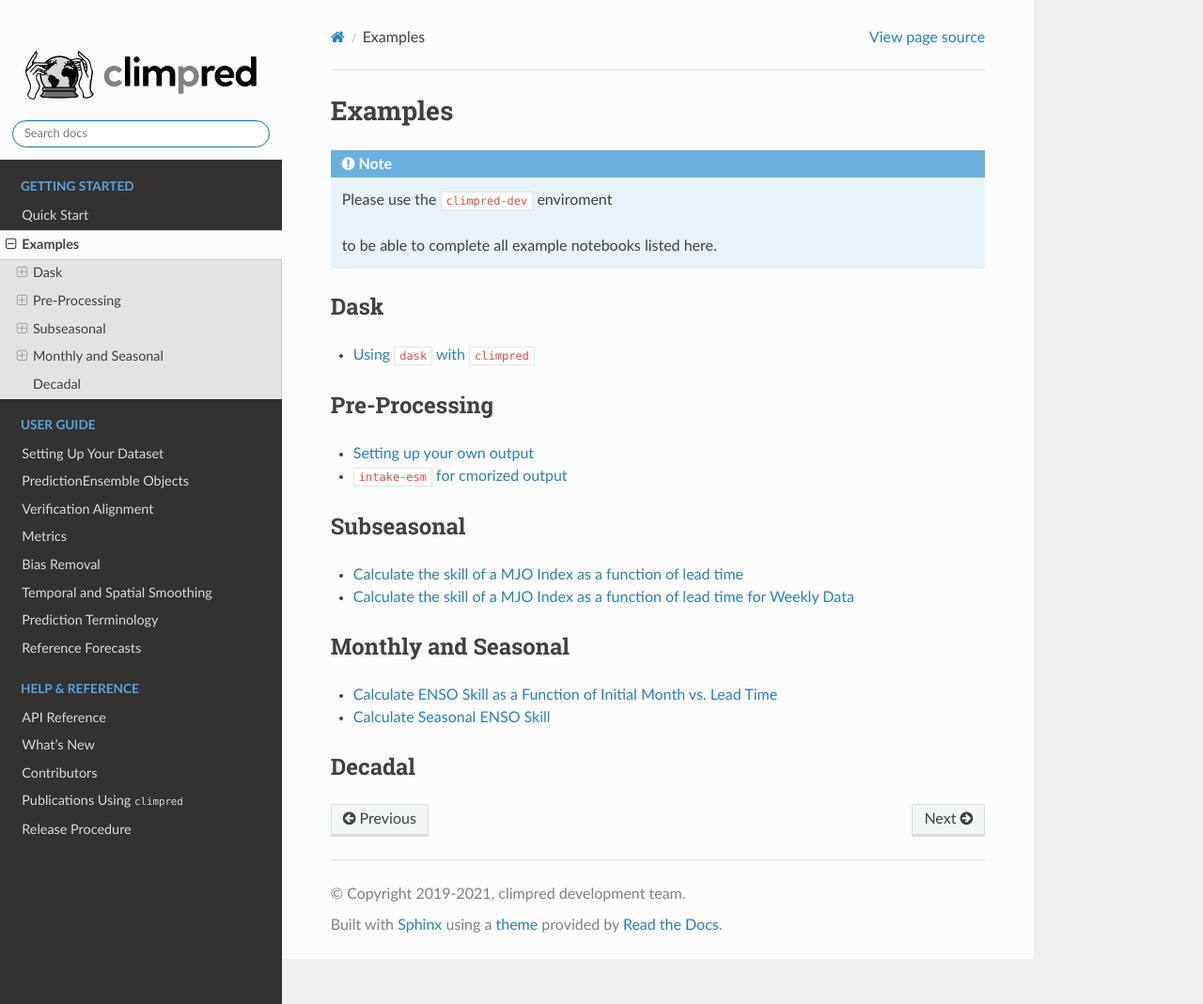
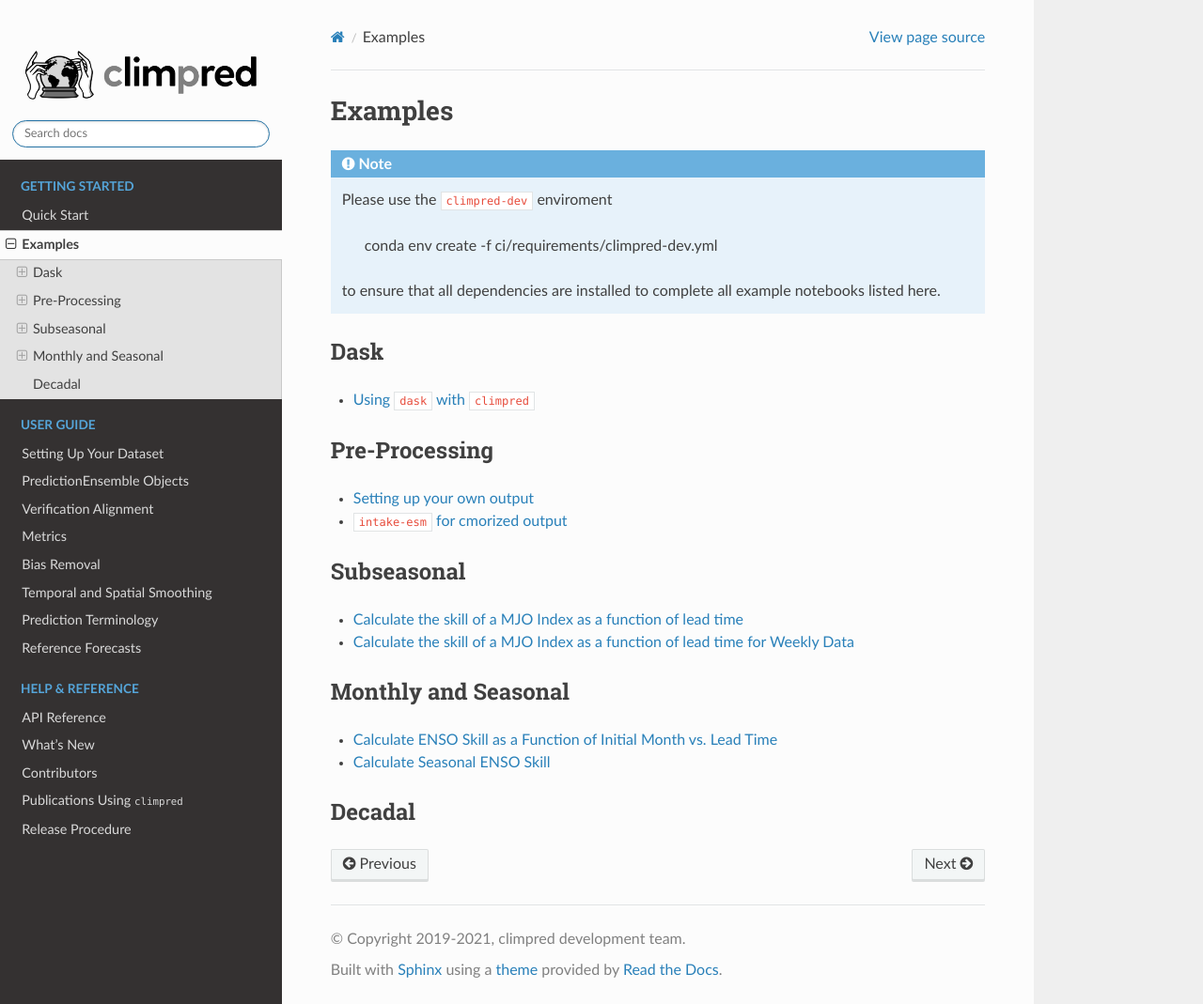
Before and after one commit to pangeo-data/climpred, a Sphinx documentation site: the page built from docs/source/examples.rst, in a window 1280 px wide and 1069 px high. Shown: the whole window at 94% size. Built offline with Sphinx 7.4.7 and the Read the Docs theme 2.0.0, drawn with Linux system fonts in a browser that asks for light colours; formulas are drawn with MathJax 3; pages that are not in the unit, such as notebooks, are missing from menus; the version number could not be read and is left out.

Commit message:
Update examples.rst

```diff
--- a/docs/source/examples.rst
+++ b/docs/source/examples.rst
@@ -4,10 +4,10 @@ Examples
 .. note::
     Please use the ``climpred-dev`` enviroment
 
-    .. code:: bash
         conda env create -f ci/requirements/climpred-dev.yml
 
-    to be able to complete all example notebooks listed here.
+    to ensure that all dependencies are installed to complete all example
+    notebooks listed here.
 
 Dask
 ====
```
